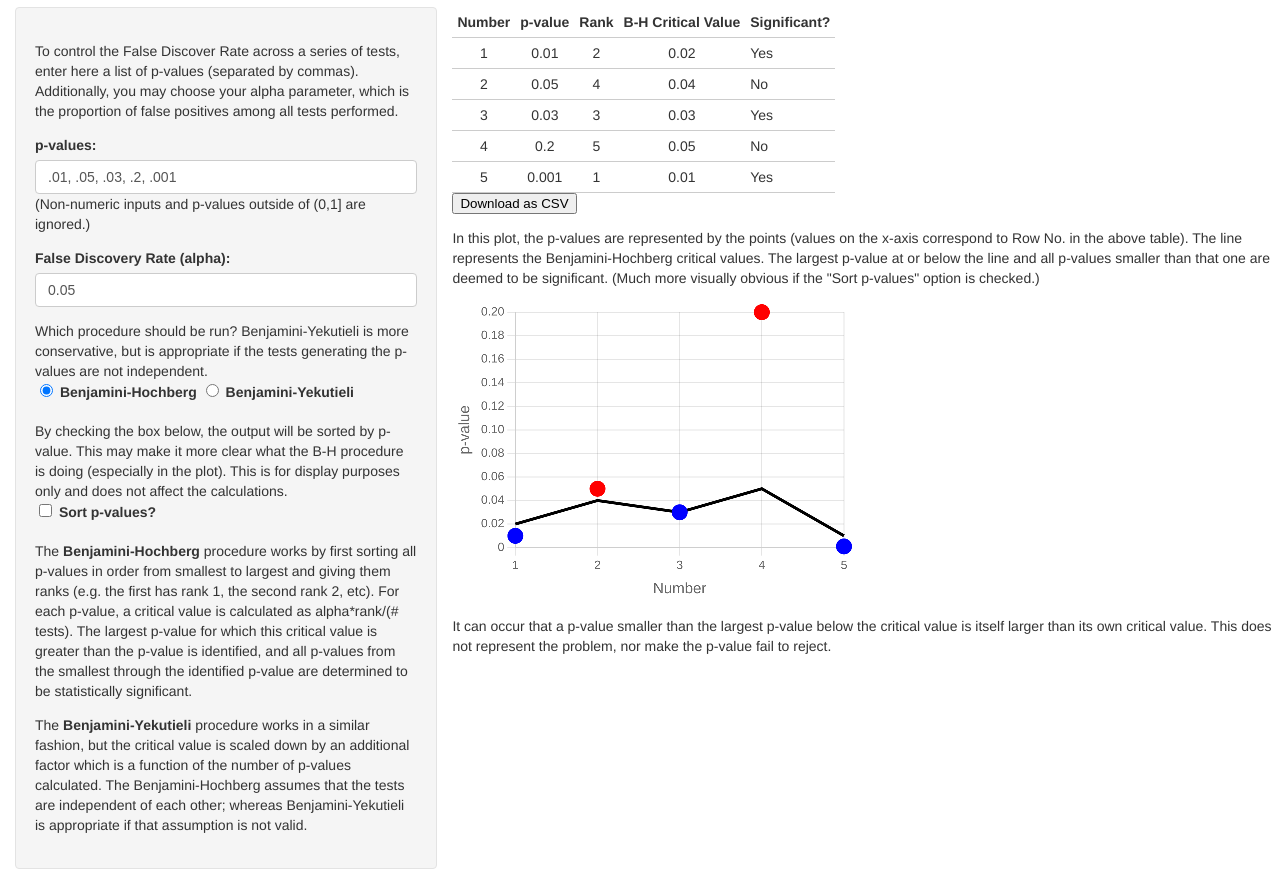
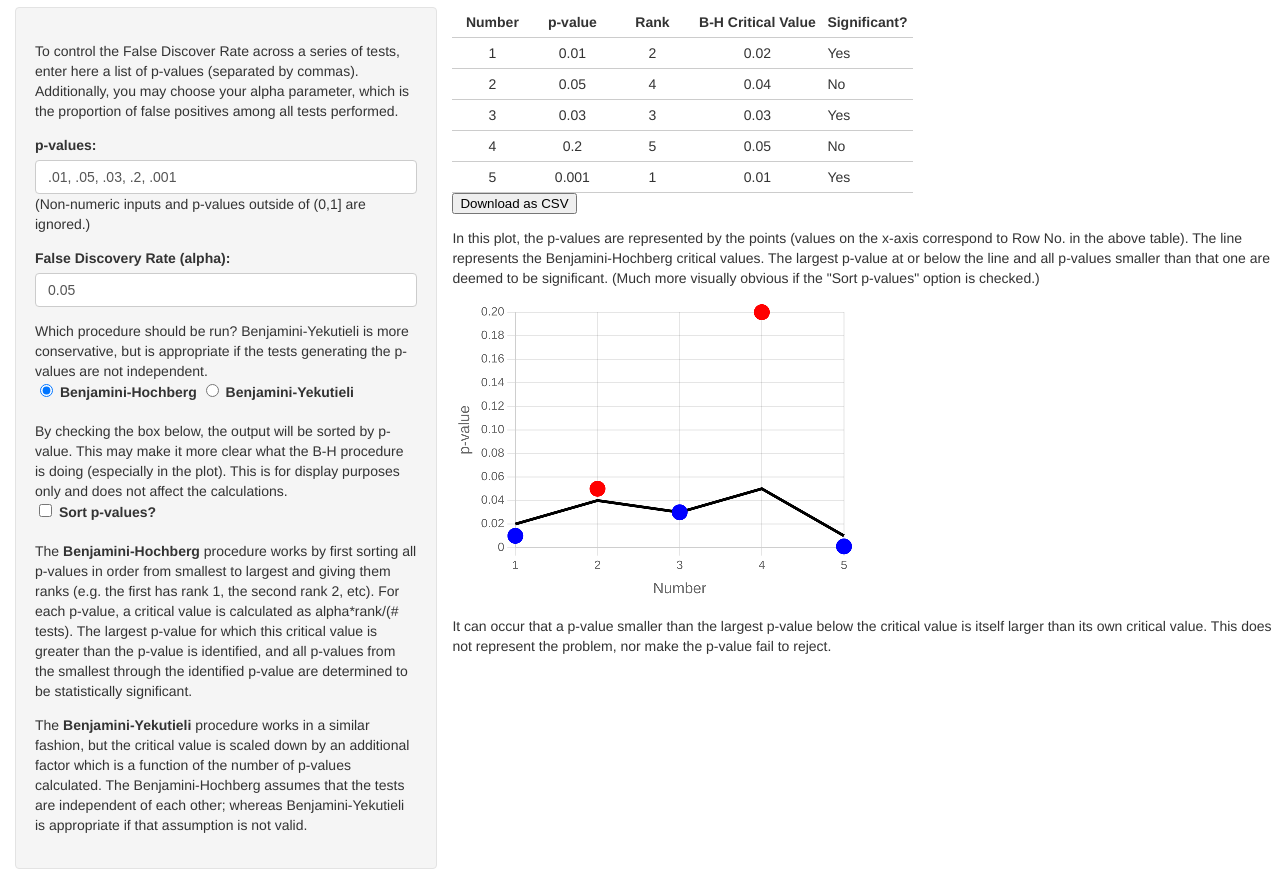
Before and after one commit to josherrickson/fdr-calc, a plain HTML site: page index.html in a window 1280 px wide. Shown: the part 56-945 px from the top of the page. Drawn offline with nearby package versions, Linux system fonts and the light colour scheme.

Commit message:
Fixes from validator

```diff
--- a/style.css
+++ b/style.css
@@ -1,7 +1,5 @@
 html {
   font-family: sans-serif;
-  -ms-text-size-adjust: 100%;
-  -webkit-text-size-adjust: 100%;
 }
 
 body {
@@ -43,16 +41,19 @@ table {
 }
 
 thead th:nth-child(1) {
-  width: 4;
+  width: 70px;
 }
 thead th:nth-child(2) {
-  width: 10;
+  width: 70px;
 }
 thead th:nth-child(3) {
-  width: 10;
+  width: 70px;
 }
 thead th:nth-child(4) {
-  width: 4;
+  width: 120px;
+}
+thead th:nth-child(4) {
+  width: 120px;
 }
 
 tr {
```
